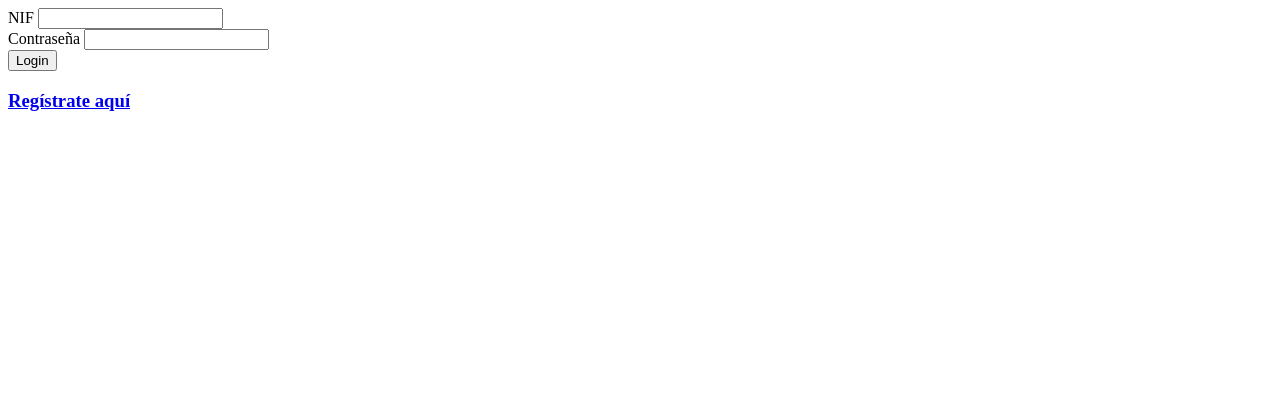
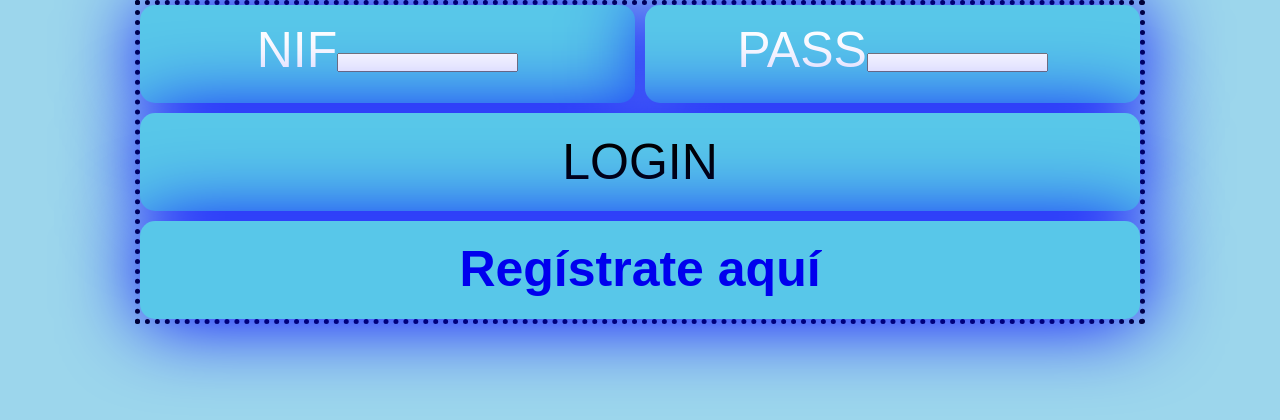
Before and after one commit to dianva/proyectoCine, a PHP site: page / in a window 1280 px wide. Shown: the top 420 px of the page. Run offline with PHP 8.4, Linux system fonts and the light colour scheme.

Commit message:
csseando

```diff
--- a/cine/css/basico.css
+++ b/cine/css/basico.css
@@ -11,3 +11,6 @@ body{
 p{
     text-align: center;
 }
+input(type=submit){
+
+}
--- a/cine/css/index.css
+++ b/cine/css/index.css
@@ -1,12 +1,48 @@
 .formulario{
     width: 80%;
     max-width: 1000px;
-    border: solid black 15px;
+    border: dotted black 5px;
 }
-.formulario>div{
-    display: block;
+.formulario div{
+    background: rgb(88, 199, 233);
+    text-align: center;
     padding: 20px;
-    background: blue;
-    box-shadow: 2px 2px 10px black;
+    color: white;
+    box-shadow: 2px 2px 80px blue;
+    border-radius: 15px;
 
 }
+.formulario div:hover{
+    transform: scale(1);
+
+}
+.formulario{
+    margin: auto;
+    font-size: 50px;
+    line-height: 50px;
+    display: grid;
+    grid-template-columns: repeat(2,1fr);
+    grid-template-rows: repeat(3,1fr);
+    grid-gap: 10px;
+
+}
+.formulario>div:nth-child(3){
+    grid-column: 1/3;
+}
+
+.formulario>div:nth-child(4){
+    grid-column: 1/3;
+}
+a{
+    text-decoration: none;
+}
+.login{
+    font-size: 50px;
+    background:none;
+    border:none;
+}
+
+.login:hover{
+font-weight: bolder;
+cursor:grab;
+}
--- a/cine/index.HTML
+++ b/cine/index.HTML
@@ -4,28 +4,22 @@
 		<meta charset="utf-8" />
 		<title>Login</title>
 		<link rel="stylesheet" href="css/index.css" type="text/css" />
+		<link rel="stylesheet" href="css/basico.css" type="text/css" />
 	</head>
 
 	<body>
 
-		<form method="post"  action="login , session y registro/comprueba_login.php">
-			<div id="formulario">
-			<div>
-                <label name= "nif">NIF</label>
-                <input name="nif" type="text" />
-	        </div>
-            <div>
-                <label name= "password">Contraseña</label>
-                <input name="password" type="password" />
-	        </div>
-            <div>
-				<input type="submit" name="login"  value="Login" />
+		<form method="post" action="login , session y registro/comprueba_login.php">
+			<div class="formulario">
+
+				<div><label name="nif">NIF</label><input name="nif" type="text" /></div>
+				<div><label name="password">PASS</label><input name="password" type="password" /></div>
+				<div><input class="login" type="submit" name="login" value="LOGIN" /></div>
+
+		</form>
+		<div><h3><a class="login" href="login , session y registro/registro.php">Regístrate aquí</a></h3>
 		</div>
 		</div>
-		</form>
-		<h3><a href="login , session y registro/registro.php">Regístrate aquí</a></h3>
+	</body>
 
-
-
-</body>
 </html>
```
Lines whose indentation alone changed are shown as unchanged.
